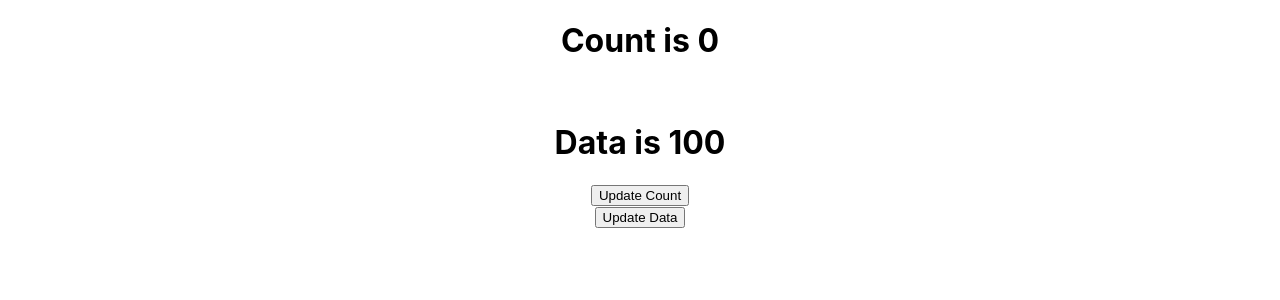
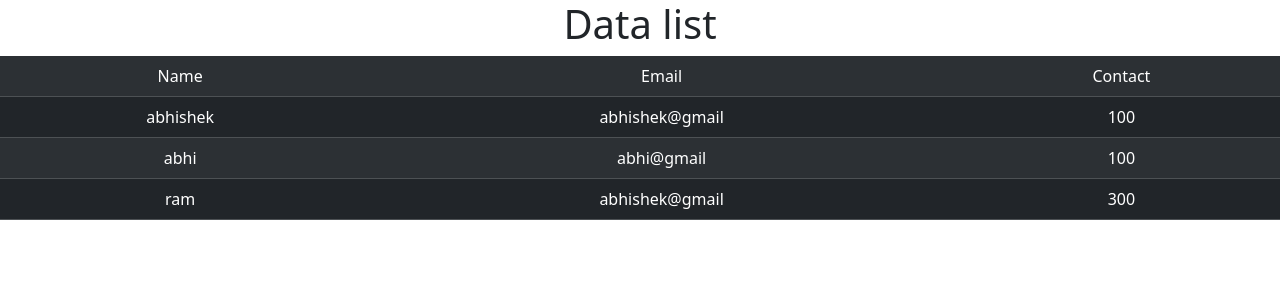
Before and after one commit to abhishektiwari2511/React.js, a React (Create React App) app: page / in a window 1280 px wide. Shown: the top 300 px of the page. Built offline with nearby package versions, Linux system fonts and the light colour scheme.

Commit message:
bootstrap with react

```diff
--- a/package.json
+++ b/package.json
@@ -6,7 +6,9 @@
     "@testing-library/jest-dom": "^5.16.5",
     "@testing-library/react": "^13.4.0",
     "@testing-library/user-event": "^13.5.0",
+    "bootstrap": "^5.3.0",
     "react": "^18.2.0",
+    "react-bootstrap": "^2.7.4",
     "react-dom": "^18.2.0",
     "react-scripts": "5.0.1",
     "web-vitals": "^2.1.4"
--- a/src/App.js
+++ b/src/App.js
@@ -1,20 +1,45 @@
 // import logo from './logo.svg';
 import "./App.css";
-import User from "./User";
+import {Table} from "react-bootstrap"
+import 'bootstrap/dist/css/bootstrap.min.css';
 
-import React,{useState} from "react"
+
+// import React,{useState} from "react"
  function App(){
-  const [count,setCount]=useState(0)
-  const [data,setData]=useState(100)
+  // const [count,setCount]=useState(0)
+  // const [data,setData]=useState(100)
+  const data=[
+    {name:"abhishek",email:"abhishek@gmail",contact: 100},
+    {name:"abhi",email:'abhi@gmail',contact: 100},
+    {name:"ram",email:'abhishek@gmail',contact: 300},
+  ]
+  // data.map((item)=>console.log(item))
 
   return(
     <div className="App">
+     <h1>Data list</h1>
 
-      <User count={count} data={data} />
-      <button onClick={()=>setCount(count+1)}>Update Count</button><br/>
-      <button onClick={()=>setData(data-1)}>Update Data</button>
-
-    </div>
+     <Table striped variant="dark" >
+      <tbody>
+        <tr>
+          <td>Name</td>
+          <td>Email</td>
+          <td>Contact</td>
+        </tr>
+     {
+      data.map((item,i)=>
+      // <h1>name is = {item.name} ,email = {item.email} , contact ={item.contact}</h1>
+      item.email==="abhishek@gmail" || item.contact===100?
+      <tr key={i}>
+          <td>{item.name}</td>
+          <td>{item.email}</td>
+          <td>{item.contact}</td>
+        </tr>:null
+      )
+    }
+    </tbody>
+    </Table>
+     </div>
   )
  }
 
--- a/src/User.js
+++ /dev/null
@@ -1,18 +0,0 @@
-import React,{useEffect} from "react"
-export default function User (props){
- useEffect(()=>{
-    console.warn(`useEffect called 1 , ${props.count}`)
-    // alert("your count is"+ props.count)
- },[props.count])
- useEffect(()=>{
-    console.warn(`useEffect called 2 , ${props.data}`)
-    // alert("your data is"+ props.data)
- },[props.data])
-    return (
-        <div>
-            <h1>Count is {props.count}</h1><br/>
-            <h1>Data is {props.data}</h1>
-
-        </div>
-    )
-}
--- a/src/index.js
+++ b/src/index.js
@@ -3,6 +3,7 @@ import ReactDOM from 'react-dom/client';
 import './index.css';
 import App from './App';
 import reportWebVitals from './reportWebVitals';
+
 // import User from './User'
 
 const root = ReactDOM.createRoot(document.getElementById('root'));
```
Also changed, not shown: 1 other file (tests, documents, lock files or other folders).
